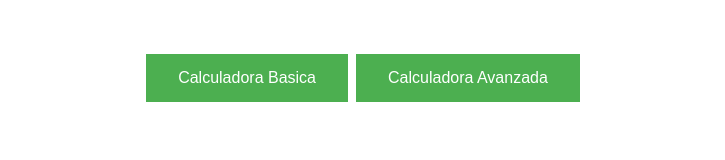
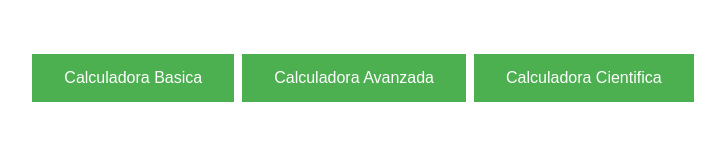
Before and after one commit to ALFONSOVM13/calculadora, a plain HTML site: page index.html in a window 1280 px wide. Shown: the whole page, without its empty margins (277-1002 px from the left). Drawn offline with Linux system fonts and the light colour scheme.

Commit message:
agregue calculadora cientifica

```diff
--- a/index.html
+++ b/index.html
@@ -29,6 +29,7 @@
     <div class="button-container">
         <button onclick="window.open('calculadora basica.html', '_blank')">Calculadora Basica</button>
         <button onclick="window.open('calculadora avanzada.html', '_blank')">Calculadora Avanzada</button>
+        <button onclick="window.open('calculadora cientifica.html', '_blank')">Calculadora Cientifica</button>
         <!-- hola -->
       </body>
     </div>
```
